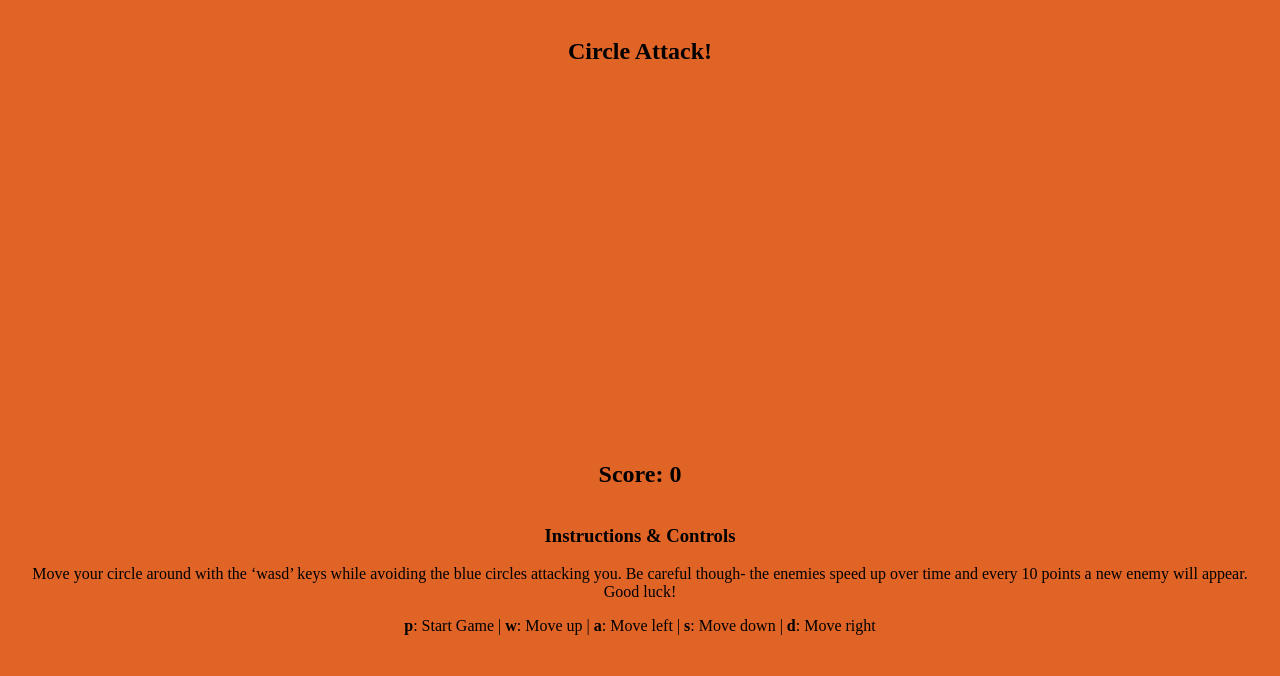
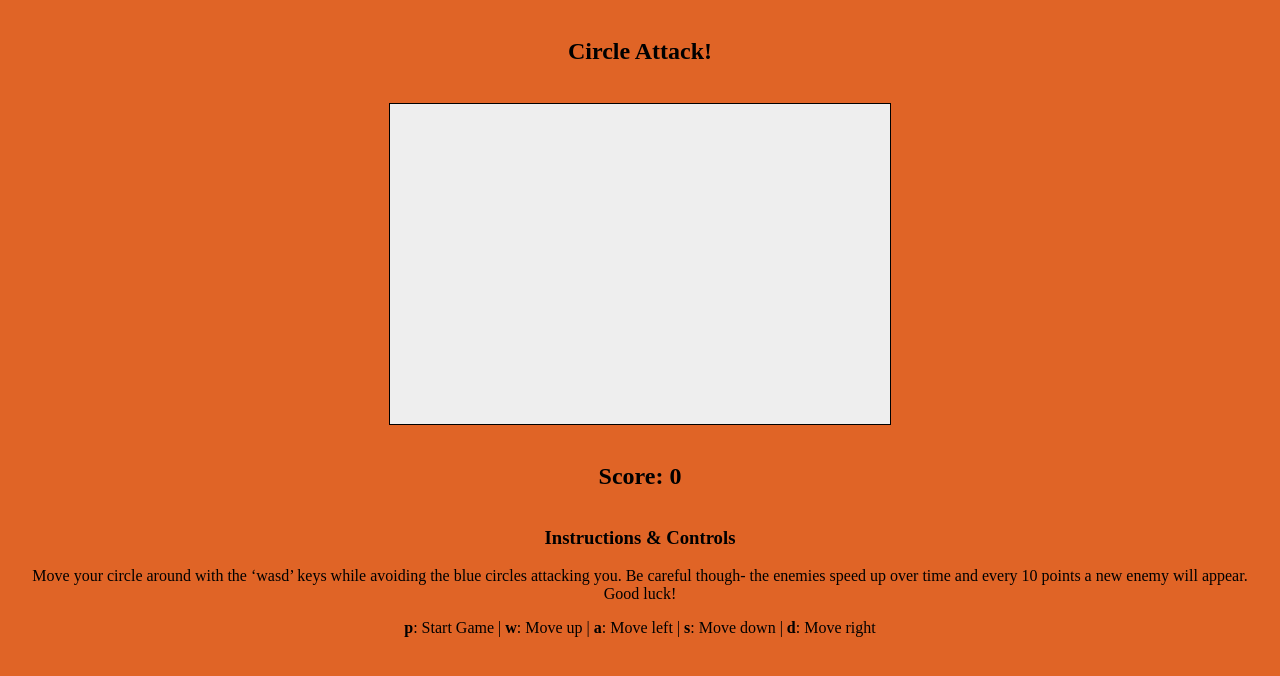
Before and after one commit to MangoCoder360/DogeBall, a plain HTML site: page index.html in a window 1280 px wide. Drawn offline with Linux system fonts and the light colour scheme.

Commit message:
Update style.css

```diff
--- a/style.css
+++ b/style.css
@@ -13,3 +13,8 @@ div {
   padding:20px;
   text-align: center;
 }
+canvas {
+  background-color: #eeeeee;
+  border-style: solid;
+  border-width: 1px;
+}
```
